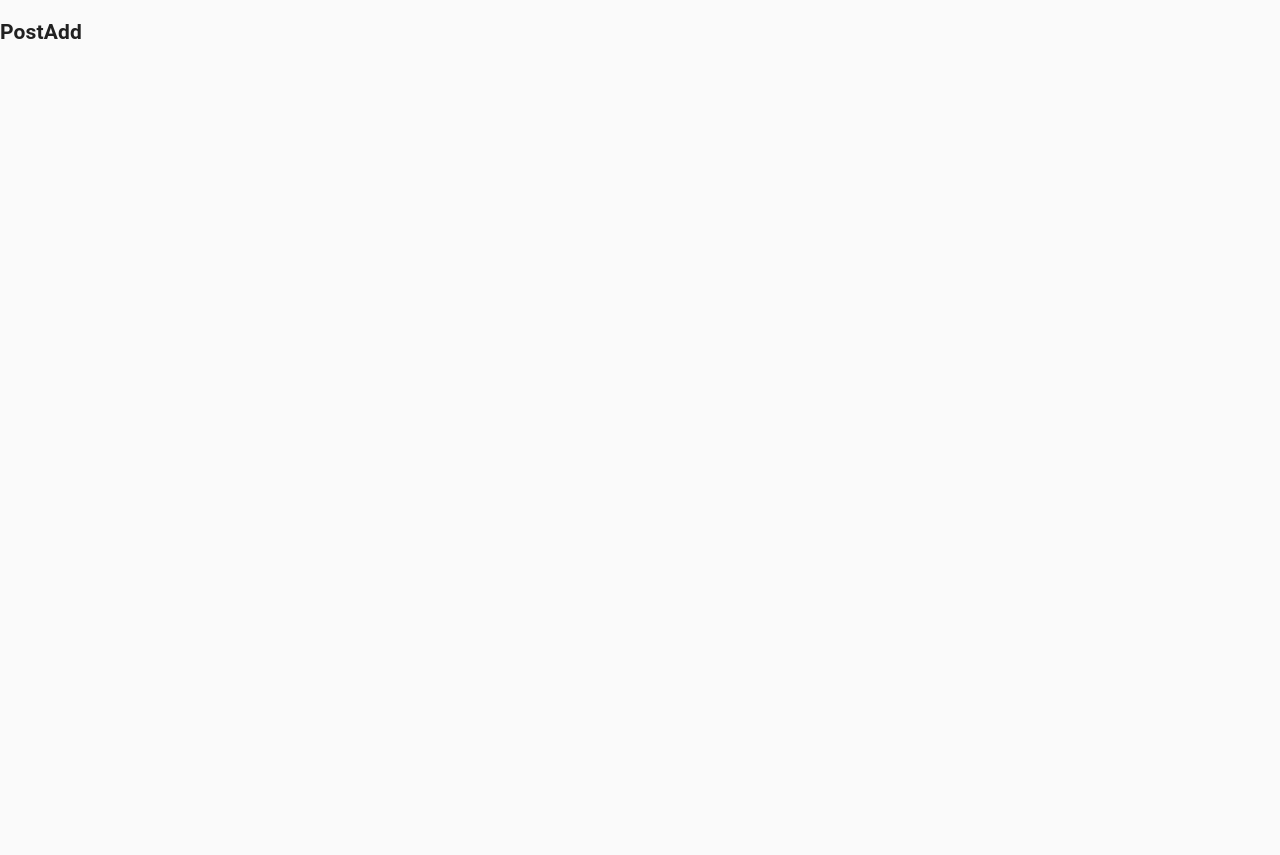
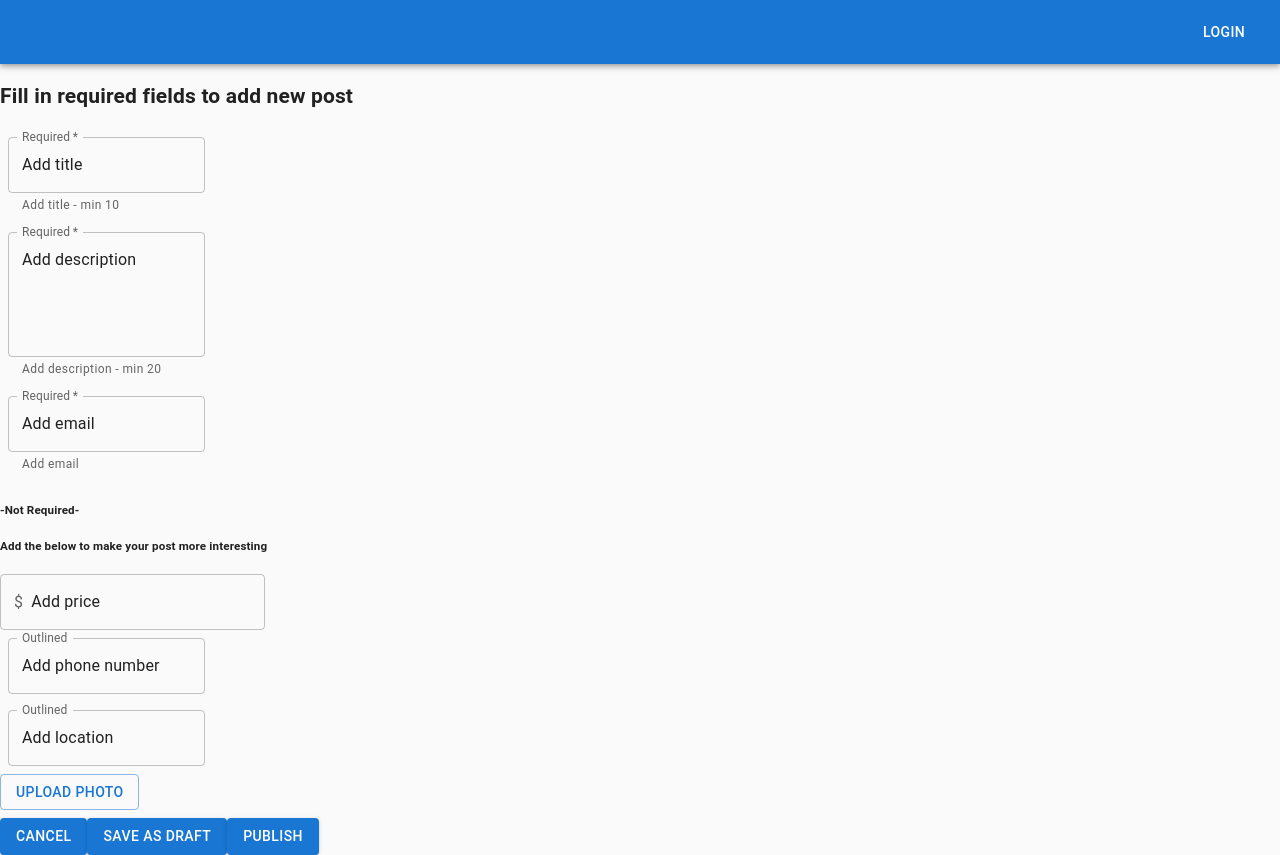
Before and after one commit to asiulijka/Bulletin_Board, a React (Create React App) app: page /post/add in a window 1280 px wide. Before the commit the page ends 800 px from the top, so only its background shows below. Built offline with nearby package versions, Linux system fonts and the light colour scheme.

Commit message:
wip - draft for header, mainLayout, header, postAdd

```diff
--- a/package.json
+++ b/package.json
@@ -51,6 +51,7 @@
     "npm-run-all": "^4.1.5",
     "react": "^16.12.0",
     "react-dom": "^16.12.0",
+    "react-google-login": "^5.2.2",
     "react-redux": "^7.1.3",
     "react-router-dom": "^5.1.2",
     "react-scripts": "3.2.0",
--- a/src/App.js
+++ b/src/App.js
@@ -31,7 +31,9 @@ const App = () => (
               <Route exact path={'/'}>
                 <Homepage isLoggedIn={true}/>
               </Route>
-              <Route exact path='/post/add' component={PostAdd} />
+              <Route exact path='/post/add' component={PostAdd}>
+                <PostAdd isLoggedIn={true}/>
+              </Route>
               <Route exact path='/post/:id' component={Post} />
               <Route exact path='/post/:id/edit' component={PostEdit} />
               <Route path='*' component={NotFound} />
--- a/src/components/layout/MainLayout/MainLayout.js
+++ b/src/components/layout/MainLayout/MainLayout.js
@@ -2,22 +2,65 @@ import React from 'react';
 import PropTypes from 'prop-types';
 
 import clsx from 'clsx';
+
+import { Header } from '../Header/Header';
 
 // import { connect } from 'react-redux';
 // import { reduxSelector, reduxActionCreator } from '../../../redux/exampleRedux.js';
 
 import styles from './MainLayout.module.scss';
 
-const Component = ({className, children}) => (
-  <div className={clsx(className, styles.root)}>
-    {children}
-  </div>
-);
+
+
+
+const Component = ({className, isLoggedIn, children}) => {
+  return (
+    <div className={clsx(className, styles.root)}>
+      <Header isLoggedIn={isLoggedIn} />
+      {children}
+    </div>
+  )
+};
 
 Component.propTypes = {
   children: PropTypes.node,
   className: PropTypes.string,
 };
+
+
+
+
+// const Component = ({className, children }) => (
+
+  // <div className={clsx(className, styles.root)}>
+  //   <Header />
+  //   {children}
+  // </div>
+// );
+
+// const Component = ({className, isLoggedIn, children }) => {
+
+//   if(isLoggedIn){
+//     return (
+//       <div className={clsx(className, styles.root)}>
+//       <Header isLoggedIn={isLoggedIn} />
+//       {children}
+//     </div>
+//     )
+//   } else {
+//     return (
+//       <div className={clsx(className, styles.root)}>
+//       <Header isLoggedIn={false} />
+//       {children}
+//     </div>
+//     )
+//   }
+// };
+
+// Component.propTypes = {
+//   children: PropTypes.node,
+//   className: PropTypes.string,
+// };
 
 // const mapStateToProps = state => ({
 //   someProp: reduxSelector(state),
@@ -29,6 +72,10 @@ Component.propTypes = {
 
 // const Container = connect(mapStateToProps, mapDispatchToProps)(Component);
 
+Component.propTypes = {
+  children: PropTypes.node,
+};
+
 export {
   Component as MainLayout,
   // Container as MainLayout,
--- a/src/components/views/Homepage/Homepage.js
+++ b/src/components/views/Homepage/Homepage.js
@@ -2,22 +2,156 @@ import React from 'react';
 import PropTypes from 'prop-types';
 
 import clsx from 'clsx';
+// import Button from '@mui/material/Button';
+import {Link} from 'react-router-dom';
+import { GoogleLogin } from 'react-google-login';
+
+import Table from '@mui/material/Table';
+import TableBody from '@mui/material/TableBody';
+import TableCell from '@mui/material/TableCell';
+import TableContainer from '@mui/material/TableContainer';
+import TableHead from '@mui/material/TableHead';
+import TableRow from '@mui/material/TableRow';
+import Paper from '@mui/material/Paper';
+import Button from '@mui/material/Button';
 
 // import { connect } from 'react-redux';
 // import { reduxSelector, reduxActionCreator } from '../../../redux/exampleRedux.js';
 
-import { Header } from '../../layout/Header/Header';
+// import { MainLayout } from '../../layout/MainLayout/MainLayout';
 
 import styles from './Homepage.module.scss';
 
+
 const Component = ({className, isLoggedIn, children}) => {
-  return (
-    <div className={clsx(className, styles.root)}>
-      <Header isLoggedIn={isLoggedIn} />
-      {children}
-    </div>
-  )
+
+  // const responseGoogle = (response) => {
+  //   console.log(response);
+  // }
+
+
+
+
+  const demoContent = [
+    {
+      id: 'gfdhfgn',
+      title: 'Test Title #1',
+      description: 'Test description #1',
+      published: "2021-12-03",
+      actualised: "2021-12-04",
+      email: 'jo@test.com',
+      status: 'published',
+      photo: null,
+      price: null,
+      phone: null,
+      location: null
+    },
+    {
+      id: '154512485',
+      title: 'Test Title #2',
+      description: 'Test description #2',
+      published: "2021-12-03",
+      actualised: "2021-12-04",
+      email: 'jo@test.com',
+      status: 'published',
+      photo: null,
+      price: null,
+      phone: null,
+      location: null
+    },
+    {
+      id: 'szhfbxn',
+      title: 'Test Title #3',
+      description: 'Test description #3',
+      published: "2021-12-03",
+      actualised: "2021-12-04",
+      email: 'jo@test.com',
+      status: 'published',
+      photo: null,
+      price: null,
+      phone: null,
+      location: null
+    },
+  ];
+
+
+
+  if(isLoggedIn){
+    return (
+      <div className={clsx(className, styles.root)}>
+        <h2>--Homepage Logged IN--</h2>
+        {/* {children} */}
+
+        <TableContainer component={Paper}>
+          <Table sx={{ minWidth: 650 }} aria-label="simple table">
+            <TableHead>
+              <TableRow>
+                <TableCell>Latest bulletins</TableCell>
+                {/* <TableCell align="right"></TableCell> */}
+                <TableCell component="th" scope="row">
+                  <Button variant="contained" color="success" sx={{ mt: 1 }} component={Link} to={``}>Add new</Button>
+                </TableCell>
+              </TableRow>
+            </TableHead>
+            <TableBody>
+
+            {demoContent.map((row) => (
+                <TableRow
+                  key={row.id}
+  //                 sx={{ '&:last-child td, &:last-child th': { border: 0 } }}
+                >
+                  <TableCell component="th" scope="row">
+                    {row.title}
+                  </TableCell>
+                  <TableCell component="th" scope="row">
+                    <Button variant="contained" sx={{ mt: 1 }} component={Link} to={``}>Check details</Button>
+                  </TableCell>
+                </TableRow>
+              ))}
+            </TableBody>
+          </Table>
+        </TableContainer>
+
+
+      </div>
+    );
+
+
+  } else {
+    return (
+      <div className={clsx(className, styles.root)}>
+        <h2>--Homepage NOT LOGGED IN--</h2>
+        {/* {children} */}
+          <div>
+            <p>Please log in</p>
+            {/* <Button variant="contained" sx={{ mt: 1 }} component={Link} to={`${process.env.PUBLIC_URL}/`}> */}
+            {/* <Button variant="contained" sx={{ mt: 1 }} component={Link} to={``}>
+              Login
+            </Button> */}
+            <GoogleLogin
+              // onClick={() => { console.log('Google button clicked') }}
+              // component={Link} to={``}
+              // clientId=""
+              // buttonText="Login"
+              // onSuccess={responseGoogle}
+              // onFailure={responseGoogle}
+            />
+          </div>
+      </div>
+    )
+  }
 };
+
+
+
+// const Component = ({className, isLoggedIn, children}) => {
+//   return (
+//     <div className={clsx(className, styles.root)}>
+//       <Header isLoggedIn={isLoggedIn} />
+//       {children}
+//     </div>
+//   )
+// };
 
 Component.propTypes = {
   children: PropTypes.node,
--- a/src/components/views/Post/Post.js
+++ b/src/components/views/Post/Post.js
@@ -10,10 +10,18 @@ import styles from './Post.module.scss';
 
 const Component = ({className, children}) => (
   <div className={clsx(className, styles.root)}>
-    <h2>Post</h2>
+    <h2>---Post---</h2>
     {children}
   </div>
 );
+
+
+// const Component = ({className, children}) => (
+//   <div className={clsx(className, styles.root)}>
+//     <h2>Post</h2>
+//     {children}
+//   </div>
+// );
 
 Component.propTypes = {
   children: PropTypes.node,
--- a/src/components/views/PostAdd/PostAdd.js
+++ b/src/components/views/PostAdd/PostAdd.js
@@ -2,18 +2,146 @@ import React from 'react';
 import PropTypes from 'prop-types';
 
 import clsx from 'clsx';
+import Box from '@mui/material/Box';
+import TextField from '@mui/material/TextField';
+import Button from '@mui/material/Button';
+import FormControl from '@mui/material/FormControl';
+import InputLabel from '@mui/material/InputLabel';
+import OutlinedInput from '@mui/material/OutlinedInput';
+import InputAdornment from '@mui/material/InputAdornment';
 
 // import { connect } from 'react-redux';
 // import { reduxSelector, reduxActionCreator } from '../../../redux/exampleRedux.js';
 
 import styles from './PostAdd.module.scss';
 
-const Component = ({className, children}) => (
-  <div className={clsx(className, styles.root)}>
-    <h2>PostAdd</h2>
-    {children}
-  </div>
-);
+const Component = ({className, isLoggedIn, children}) => {
+  if(isLoggedIn){
+    return(
+      <div className={clsx(className, styles.root)}>
+        <h2>Fill in required fields to add new post</h2>
+
+        <Box
+          component="form"
+          sx={{
+            '& .MuiTextField-root': { m: 1, width: '25ch' },
+          }}
+          noValidate
+          autoComplete="off"
+        >
+          <div>
+            <TextField
+              required
+              id="outlined-required"
+              label="Required"
+              defaultValue="Add title"
+              helperText="Add title - min 10"
+            />
+          </div>
+          <div>
+            <TextField
+              required
+              id="outlined-multiline-static"
+              label="Required"
+              multiline
+              rows={4}
+              defaultValue="Add description"
+              helperText="Add description - min 20"
+            />
+          </div>
+          <div>
+            <TextField
+              required
+              id="outlined-required"
+              label="Required"
+              defaultValue="Add email"
+              helperText="Add email"
+            />
+          </div>
+          <h5>-Not Required-</h5>
+          <h5>Add the below to make your post more interesting</h5>
+
+          {/* <div>
+            <TextField
+              id="outlined-basic"
+              startAdornment={<InputAdornment position="start">$</InputAdornment>}
+              label="Outlined"
+              variant="outlined"
+              defaultValue="Add price"
+            />
+          </div> */}
+          <div>
+            <FormControl>
+            {/* <InputLabel htmlFor="outlined-adornment-amount">Amount</InputLabel> */}
+            <OutlinedInput
+              id="outlined-basic"
+              startAdornment={<InputAdornment position="start">$</InputAdornment>}
+              // label="Amount"
+              defaultValue="Add price"
+              variant="outlined"
+            />
+            </FormControl>
+          </div>
+          <div>
+            <TextField
+              id="outlined-basic"
+              label="Outlined"
+              variant="outlined"
+              defaultValue="Add phone number"
+            />
+          </div>
+          <div>
+            <TextField
+              id="outlined-basic"
+              label="Outlined"
+              variant="outlined"
+              defaultValue="Add location"
+            />
+          </div>
+
+          <div>
+            <input
+              accept="image/*"
+              // className={classes.input}
+              style={{ display: 'none' }}
+              id="raised-button-file"
+              multiple
+              type="file"
+            />
+            <label htmlFor="raised-button-file">
+              <Button variant="outlined" component="span">
+                Upload photo
+              </Button>
+            </label>
+          </div>
+
+        </Box>
+        <Button variant="contained" sx={{ mt: 1 }} >Cancel</Button>
+        <Button variant="contained" sx={{ mt: 1 }} >Save as draft</Button>
+        <Button variant="contained" sx={{ mt: 1 }} >Publish</Button>
+
+
+
+      </div>
+    );
+  } else {
+    return (
+      <div className={clsx(className, styles.root)}>
+        <h2>Please log in to access this page</h2>
+      </div>
+    );
+  };
+};
+
+
+
+
+// const Component = ({className, children}) => (
+//   <div className={clsx(className, styles.root)}>
+//     <h2>PostAdd</h2>
+//     {children}
+//   </div>
+// );
 
 Component.propTypes = {
   children: PropTypes.node,
```
Also changed, not shown: 1 other file (tests, documents, lock files or other folders).
